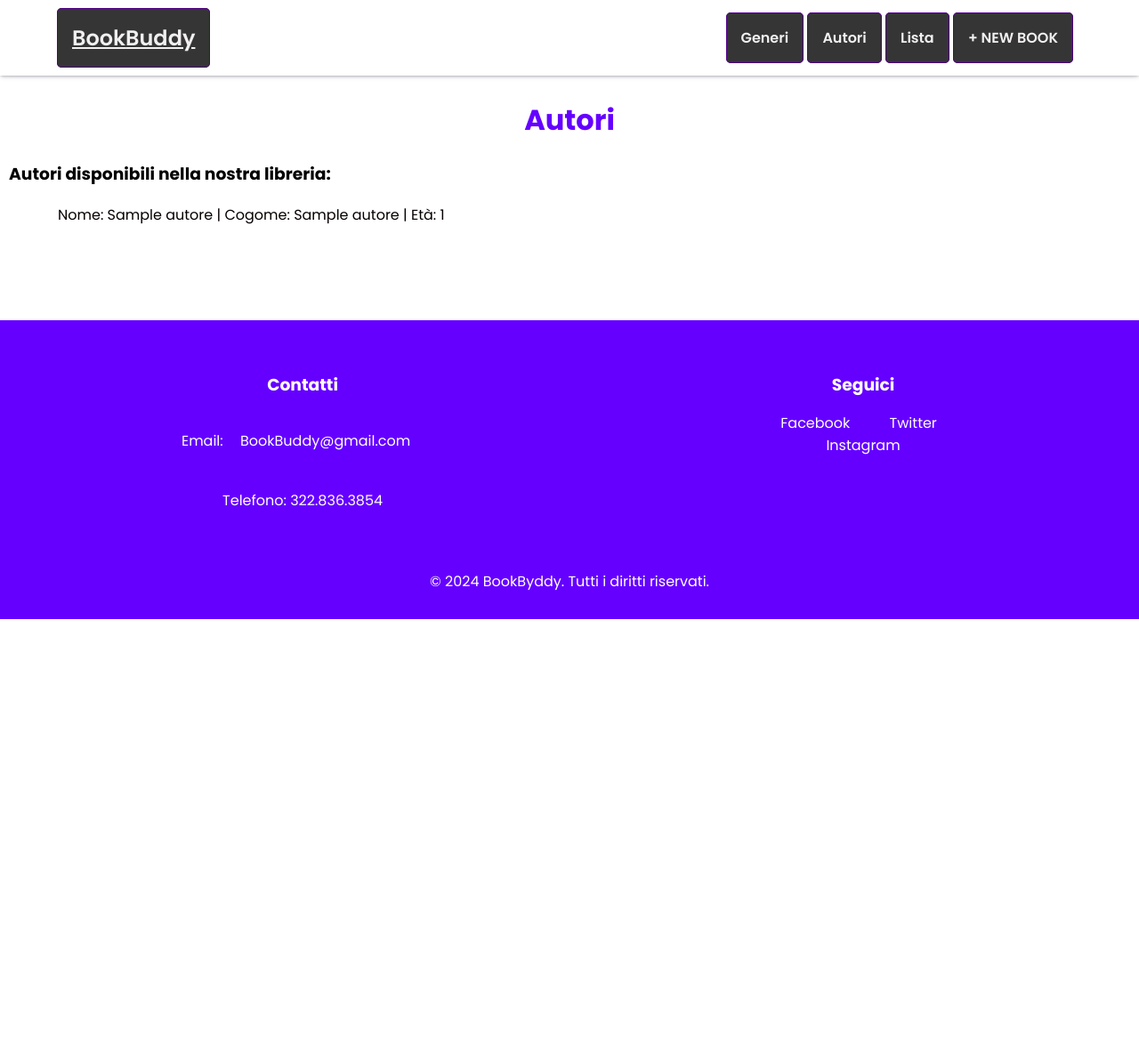
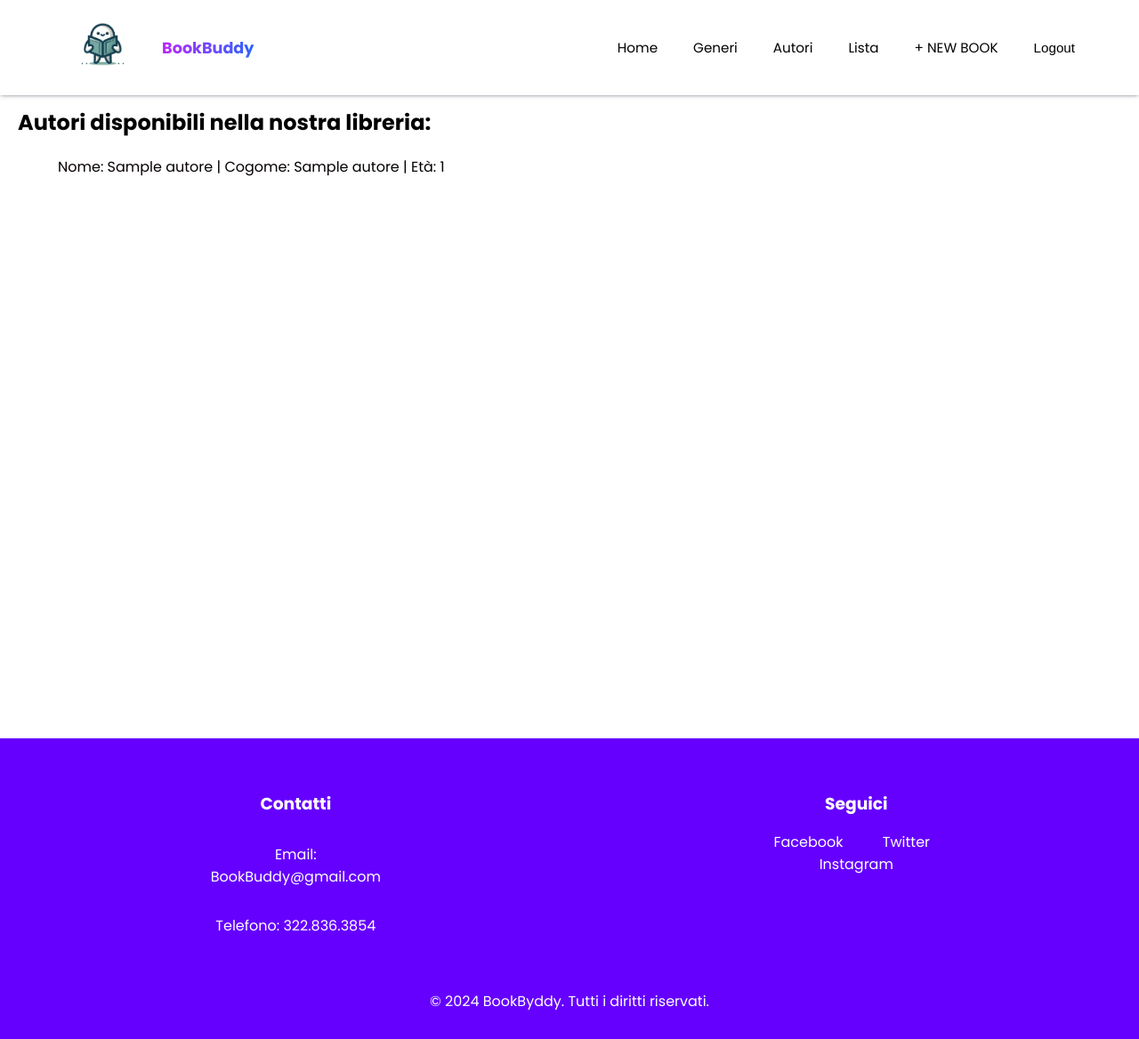
Before and after one commit to lukaFitstic/BookBuddyWebApp, a Django app: page /autori/ in a window 1280 px wide. Shown: the whole page at 89% size. Before the commit the page ends 696 px from the top, so only its background shows below. Run offline with Django 5.2, Linux system fonts and the light colour scheme; a user stored in the database is signed in; tables that the repository leaves empty hold one stand-in row (values such as "Sample post").

Commit message:
versione finale del css

```diff
--- a/book/views.py
+++ b/book/views.py
@@ -105,6 +105,7 @@ class LibriperAutoriListView(LoginRequiredMixin, ListView):
     model = Book
     template_name = "raccolta.html"
     context_object_name = 'book'
+
     def get_queryset(self):
         author__id = self.kwargs['author_id']
         return Book.objects.filter(author__id=author__id)
--- a/static/css/style.css
+++ b/static/css/style.css
@@ -5,19 +5,29 @@
   -webkit-font-smoothing: antialiased;
   -moz-osx-font-smoothing: grayscale;
 }
+
+html {
+  height: 100%;
+}
+
 text{
   text-indent: 20em;
 }
+
 .title{
   text-align:center;
 
 }
+
 body {
   padding: 0;
   margin: 0;
   font-family: "Poppins", sans-serif;
+  min-height: 100vh;
+}
 
-}
+
+
 #box {
   display:flex;
   justify-content: center;
@@ -27,41 +37,31 @@ body {
   text-align: center;
 }
 .btn {
-  font-weight: 600;
-  transition: all 300ms ease;
-  padding: 1rem;
-  width: 8rem;
+  text-decoration: none;
+  color: #000;
+  font-size: 95%;
+  font-weight: 400;
+  padding: 4px 8px;
   border-radius: 5px;
+  border: none;
+  background-color: white;
 }
 
-.btn-container {
-  display: flex;
-  gap: 1rem;
-}
-.btn-color-1,
-.btn-color-2 {
-  border: rgb(81, 0, 137) 0.1rem solid;
-  border-radius: 5px;
-}
-.btn-color-1:hover,
-.btn-color-2:hover {
+.btn:hover {
+  background-color: #f5f5f5;
   cursor: pointer;
 }
-.btn-color-1,
-.btn-color-2:hover {
-  background: rgb(53, 53, 53);
-  color: #f1efef;
+
+h2 {
+  padding-left: 20px;
 }
 
-.btn-color-1:hover {
-  background: rgb(5, 5, 5);
+.variable-content {
+  padding-top:100px; /* Altezza della navbar */
+  min-height: 100vh;
+  margin-bottom: 30px;
 }
-.container {
-  padding-top:70px; /* Altezza della navbar */
-}
-#container {
-  padding-top:70px; /* Altezza della navbar */
-}
+
 .left{
     text-align: left;
 }
@@ -133,6 +136,7 @@ nav ul li a {
   font-weight: 400;
   padding: 4px 8px;
   border-radius: 5px;
+  white-space: nowrap;
 }
 
 nav ul li a:hover {
@@ -223,20 +228,29 @@ nav ul li a:hover {
   }
 }
 
+.logout-btn {
+  font-weight: 500;
+  border: none;
+  background-color: white;
+  font-size: 95%;
+  padding: 4px 8px;
+  border-radius: 5px;
+}
 
+.logout-btn:hover {
+  cursor: pointer;
+  background-color: #f5f5f5;
+  color: #6500ff;
+}
 
 footer {
+    bottom: 0;
+    position: relative;
     background-color: #6500ff;
-
-    vertical-align: bottom;
-    bottom: 0;
-    left: 0;
-    right: 0;
     width:100%;
     color: #fff;
     padding: 20px 0;
     text-align: center;
-
 }
 
 
@@ -354,16 +379,44 @@ footer {
   }
 
   div a {
-    text-decoration: none; /* Remove underline from links */
-    color: #070000; /* Text color */
-    padding: 10px 15px; /* Padding around links */
-    border-radius: 3px; /* Rounded corners */
-    transition: background-color 0.3s; /* Smooth transition for hover effect */
+    text-decoration: none;
+    color: #070000;
+    padding: 10px 15px;
+    border-radius: 3px;
+    transition: 0.3s;
   }
 
-  div a:hover {
-    background-color: #6500ff; /* Darken the background color on hover */
-    color: #ffffff; /* Change text color on hover */
+  div a.toread {
+    text-decoration: none;
+    color: #070000;
+    padding: 8px 15px;
+    border-radius: 3px;
+    transition: 0.3s;
+  }
+
+  ul p a{
+    text-decoration: none;
+    color: #070000;
+    padding: 8px 15px;
+    border-radius: 3px;
+    transition: 0.3s;
+  }
+
+  ul p a:hover {
+    background-color: #6500ff;
+    color: #ffffff;
+    cursor: pointer;
+  }
+
+  a.link:hover {
+    background-color: #6500ff;
+    color: #ffffff;
+    cursor: pointer;
+  }
+
+    div p a.book:hover {
+    color: #6500ff;
+    cursor: pointer;
   }
 
   .login {
@@ -403,14 +456,14 @@ footer {
     margin-top: 10px;
   }
 
-  form {
+  form.login-form {
     max-width: 400px;
     margin: 0 auto;
     padding: 20px;
     border: 1px solid #6500ff;
     border-radius: 25px;
     background-color: #f9f9f9;
-
+    margin-bottom: 60px;
   }
 
   h1 {
@@ -428,9 +481,23 @@ footer {
     cursor: pointer;
   }
 
+  p {
+    margin: 10px;
+  }
+
   form input[type="text"],
   form input[type="password"] {
     width: 100%;
     margin: 5px;
 
   }
+
+  .book-container {
+    display: inline-flex;
+    flex-wrap: wrap;
+    justify-content: flex-start;
+  }
+
+  .generi-container {
+    min-height: 100vh;
+  }
--- a/templates/autori.html
+++ b/templates/autori.html
@@ -1,11 +1,10 @@
 {%  extends "base.html" %}
 {% block content %}
-    <h1>Autori</h1>
-    <h3>Autori disponibili nella nostra libreria:</h3>
+    <h2>Autori disponibili nella nostra libreria:</h2>
     <ul>
         {% for autore in autori %}
             <p class="autore">
-                <a href="{% url 'raccolta' autore.pk %}">
+                <a class="link" href="{% url 'raccolta' autore.pk %}">
                     Nome:
                     {{ autore.nome }}
                     | Cogome:
--- a/templates/azione.html
+++ b/templates/azione.html
@@ -6,6 +6,6 @@
 {% block content %}
 <h1 class="title">Azione</h1>
 {% for libro in libri_Azione %}
-<p class="libro_title"><a href="{{ libro.get_absolute_url }}">{{ libro.title }}</a></p>
+<div class="libro_title"><a class="link"  href="{{ libro.get_absolute_url }}">{{ libro.title }}</a></div>
 {% endfor %}
 {% endblock content %}
--- a/templates/base.html
+++ b/templates/base.html
@@ -1,47 +1,99 @@
-
 {% load static %}
 <!DOCTYPE html>
 <html lang="en">
 <head>
     <meta charset="UTF-8">
+    <meta name="viewport" content="width=device-width, initial-scale=1.0">
     <title>Base</title>
     <link rel="stylesheet" href="{% static 'css/style.css' %}">
+
 
     {% block extra_css %}
 {% endblock %}
 </head>
 <body>
-<nav class = "navbar-base">
-    <header>
-        <h1><a class = "btn btn-color-1  " href="{% url 'home' %}">Book<span>Buddy</span></a></h1>
-    </header>
-<div class="textB">
-    <a class = "btn btn-color-1" href="{% url 'generi' %}">Generi</a>
-    <a class = "btn btn-color-1" href="{% url 'autori' %}">Autori</a>
-    <a class = "btn btn-color-1" href="{% url 'list' %}">Lista</a>
-    {% if user.is_superuser %}
-    <a class = "btn btn-color-1" href="{% url 'newbook' %}">+ NEW BOOK</a>
-    {% endif %}
+    <nav>
+      <div class="logo no-invert">
+          <a class="logo-container" href="{% url 'home' %}"><img src="\static\files\logo.png"  alt="logo" /></a>
+          <a class="logo-container" href="{% url 'home' %}"><h1>BookBuddy</h1></a>
+      </div>
+      <ul>
+        <li>
+          <a href="{% url 'home' %}">Home</a>
+        </li>
+          <li>
+          <a href="{% url 'generi' %}">Generi</a>
+        </li>
+          <li>
+          <a href="{% url 'autori' %}">Autori</a>
+        </li>
+        <li>
+          <a href="{% url 'list' %}">Lista</a>
+        </li>
+        <li>
+          <a href="{% url 'newbook' %}">+ NEW BOOK</a>
+        </li>
+        <li>
+         <form action="{% url 'logout' %}" method="post">
+         {% csrf_token %}
+            <button class="logout-btn" type="submit">Logout</button>
+         </form>
+        </li>
+      </ul>
+
+
+      <div class="hamburger">
+        <span class="line"></span>
+        <span class="line"></span>
+        <span class="line"></span>
+      </div>
     </nav>
+
+
+    <div class="menubar">
+      <ul>
+        <li>
+          <a href="{% url 'home' %}">Home</a>
+        </li>
+          <li>
+          <a href="{% url 'generi' %}">Generi</a>
+        </li>
+          <li>
+          <a href="{% url 'autori' %}">Autori</a>
+        </li>
+        <li>
+          <a href="{% url 'list' %}">Lista</a>
+        </li>
+        <li>
+          <a href="{% url 'newbook' %}">+ NEW BOOK</a>
+        </li>
+        <li>
+         <form action="{% url 'logout' %}" method="post">
+         {% csrf_token %}
+            <button class="logout-btn" type="submit">Logout</button>
+         </form>
+        </li>
+      </ul>
     </div>
-<div class="container"></div>
-<div>
+    <script src="\static\javascript\script.js"></script>
+
+  <section class="variable-content">
     {% block content %}
 
     {% endblock content %}
-</div>
-<div class="container"></div>
+  </section>
+  </body>
     <footer>
           <div class="footer-container">
-        <section  id="contact">
+
               <div class="footer-left">
-
                   <h3>Contatti</h3>
               <div class="email">
                   <p>Email: <a href="mailto:BookBuddy@gmail.com">BookBuddy@gmail.com</a></p>
               </div>
                   <p>Telefono: 322.836.3854</p>
-        </div></section>
+              </div>
+
               <div class="footer-right">
                   <h3>Seguici</h3>
                   <ul>
@@ -55,6 +107,5 @@
               &copy; 2024 BookByddy. Tutti i diritti riservati.
           </div>
     </footer>
-</body>
 
 </html>
--- a/templates/commedia.html
+++ b/templates/commedia.html
@@ -6,6 +6,6 @@
 {% block content %}
 <h1>Commedia</h1>
 {% for libro in libri_Commedia %}
-<p class="libro_title"><a href="{{ libro.get_absolute_url }}">{{ libro.title }}</a></p>
+<div class="libro_title"><a class="link"  href="{{ libro.get_absolute_url }}">{{ libro.title }}</a></div>
 {% endfor %}
 {% endblock content %}
--- a/templates/cucina.html
+++ b/templates/cucina.html
@@ -6,6 +6,6 @@
 {% block content %}
 <h1>Cucina</h1>
 {% for libro in libri_Cucina %}
-<p class="libro_title"><a href="{{ libro.get_absolute_url }}">{{ libro.title }}</a></p>
+<div class="libro_title"><a class="link"  href="{{ libro.get_absolute_url }}">{{ libro.title }}</a></div>
 {% endfor %}
 {% endblock content %}
--- a/templates/giallo.html
+++ b/templates/giallo.html
@@ -6,6 +6,6 @@
 {% block content %}
 <h1>Gialli</h1>
 {% for libro in libri_Giallo %}
-<p class="libro_title"><a href="{{ libro.get_absolute_url }}">{{ libro.title }}</a></p>
+<div class="libro_title"><a class="link"  href="{{ libro.get_absolute_url }}">{{ libro.title }}</a></div>
 {% endfor %}
 {% endblock content %}
--- a/templates/index.html
+++ b/templates/index.html
@@ -75,7 +75,7 @@ BookBuddy Ã¨ la soluzione completa per gestire la tua libreria in modo efficie
       </ul>
     </div>
 
-    <script src="\static\javascript\script.js"></script>
+    <script src="/static/javascript/script.js"></script>
   </body>
 
 <footer>
--- a/templates/login.html
+++ b/templates/login.html
@@ -1,10 +1,11 @@
 {% extends "base.html" %}
 {% block content %}
+
         <div class="container">
             <h1>Login</h1>
     <div class="login form">
 
-      <form action="{% url 'login' %}" method="POST">
+      <form class="login-form" action="{% url 'login' %}" method="POST">
         {% csrf_token %}
         <input type="text" placeholder="Enter your username" name="username">
         <input type="password" placeholder="Enter your password" name="password">
--- a/templates/newbook.html
+++ b/templates/newbook.html
@@ -1,7 +1,7 @@
 {% extends "base.html" %}
 {% block content %}
 <h1>NEW BOOK</h1>
-<form action="" method="post">
+<form class="login-form" action="" method="post">
     {% csrf_token %}
     {{ form.as_p }}
     <input type="submit" value="Save">
--- a/templates/religioso.html
+++ b/templates/religioso.html
@@ -6,6 +6,6 @@
 {% block content %}
 <h1>Religione</h1>
 {% for libro in libri_Religioso %}
-<p class="libro_title"><a href="{{ libro.get_absolute_url }}">{{ libro.title }}</a></p>
+<div class="libro_title"><a class="link"  href="{{ libro.get_absolute_url }}">{{ libro.title }}</a></div>
 {% endfor %}
 {% endblock content %}
--- a/templates/toreadlist.html
+++ b/templates/toreadlist.html
@@ -4,8 +4,10 @@
     <link rel="stylesheet" href="{% static 'css/style.css' %}">
 {% endblock %}
 {% block content %}
-<h1>La tua lista</h1>
+<h2>La tua lista</h2>
 {% for books in list %}
-<p class="libro_title"><a href="{{ books.get_absolute_url }}">{{ books.title }}</a></p>
+<div>
+<a class="toread link" href="{{ books.get_absolute_url }}">{{ books.title }}</a>
+</div>
 {% endfor %}
 {% endblock content %}
```
Also changed, not shown: other parts of static/css/style.css (+35 -20 lines), templates/dettagli.html (+7 -5 lines), templates/generi.html (+6 -6 lines), templates/home.html (+6 -10 lines), templates/raccolta.html (+5 -3 lines). Lines whose indentation alone changed are shown as unchanged.
